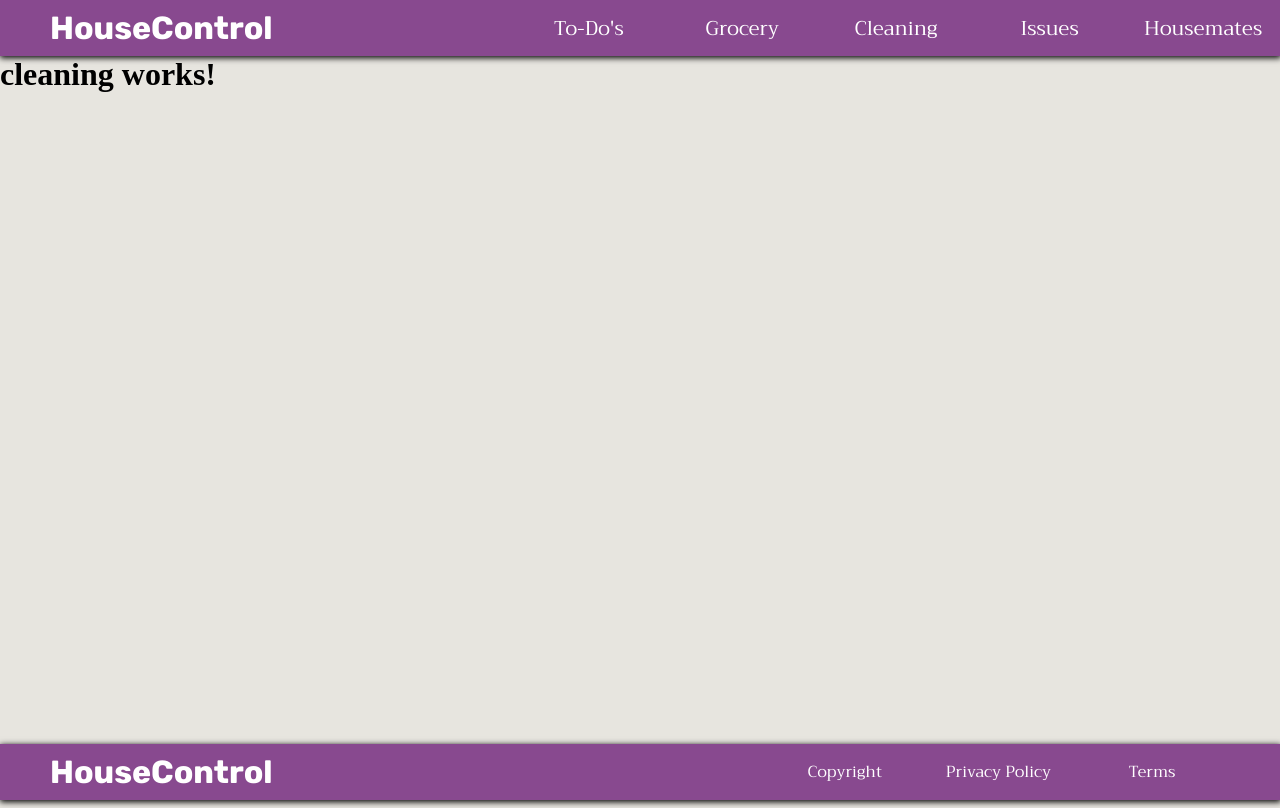
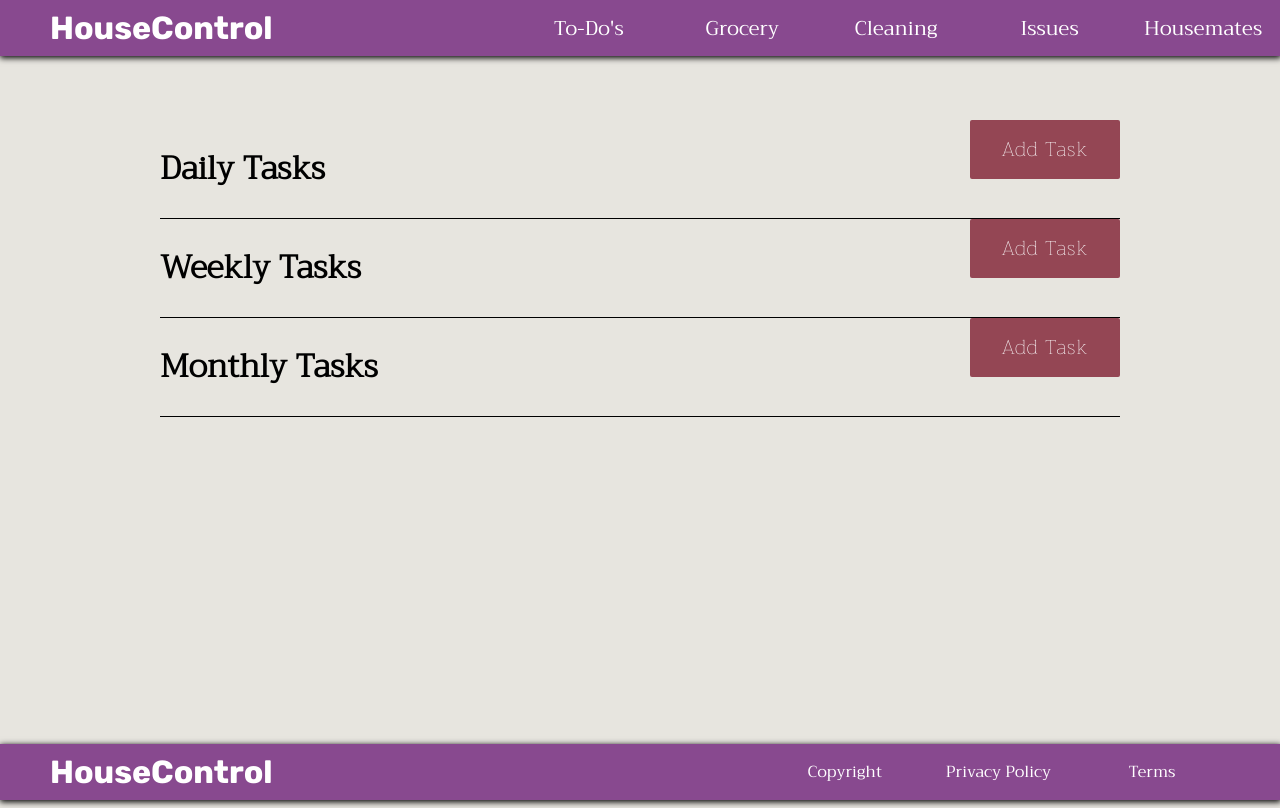
Before and after one commit to dmcfaddengalway/HouseControl, an Angular app: page /cleaning in a window 1280 px wide. Built offline with nearby package versions, Linux system fonts and the light colour scheme.

Commit message:
added sharedStyles calsses, made wireframe of content

```diff
--- a/src/app/Components/cleaning/cleaning.component.html
+++ b/src/app/Components/cleaning/cleaning.component.html
@@ -1,3 +1,19 @@
-<h1>
-  cleaning works!
-</h1>
+<div class="cleaningContainer">
+    <div class="cleaningBox">
+
+        <div class="dailyBox">
+            <h1>Daily Tasks</h1>
+            <button class="submitButtonBig">Add Task</button>
+        </div>
+
+        <div class="weeklyBox">
+            <h1>Weekly Tasks</h1>
+            <button class="submitButtonBig">Add Task</button>
+        </div>
+
+        <div class="monthlyBox">
+            <h1>Monthly Tasks</h1>
+            <button class="submitButtonBig">Add Task</button>
+        </div>
+    </div>
+</div>
--- a/src/app/Components/cleaning/cleaning.component.scss
+++ b/src/app/Components/cleaning/cleaning.component.scss
@@ -0,0 +1,31 @@
+.cleaningContainer {
+    width: 100%;
+
+    .cleaningBox {
+        width: 75%;
+        margin: 120px auto;
+        font-family: 'TrirongLight';
+    }
+
+    h1 {
+        display: inline-block;
+    }
+
+    button {
+        display: inline-block;
+        float: right;
+    }
+
+    .dailyBox {
+        border-bottom: 1px solid black;
+    }
+
+    .weeklyBox {
+        border-bottom: 1px solid black;
+    }
+
+    .monthlyBox {
+        border-bottom: 1px solid black;
+    }
+
+}
--- a/src/app/Components/cleaning/cleaning.component.ts
+++ b/src/app/Components/cleaning/cleaning.component.ts
@@ -3,7 +3,7 @@ import { Component, OnInit } from '@angular/core';
 @Component({
   selector: 'app-cleaning',
   templateUrl: './cleaning.component.html',
-  styleUrls: ['./cleaning.component.scss']
+  styleUrls: ['./cleaning.component.scss', '../../Assets/CSS/sharedStyles.scss']
 })
 export class CleaningComponent implements OnInit {
 
```
